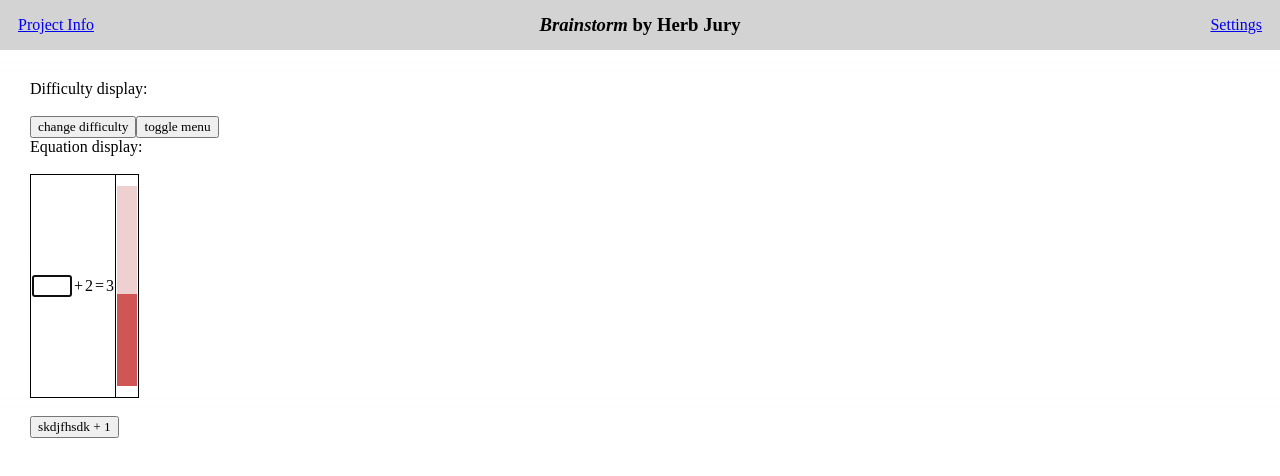
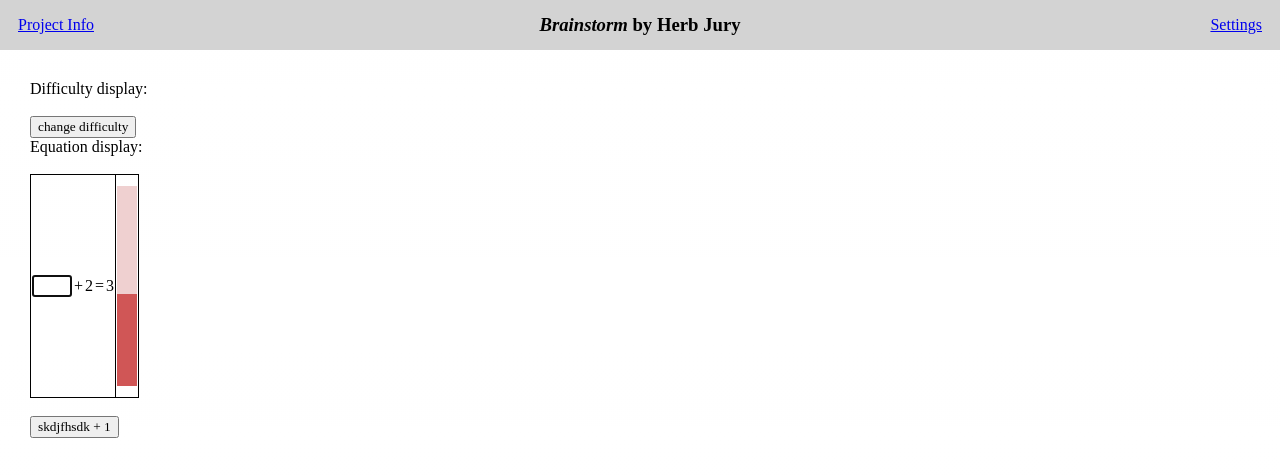
Before and after one commit to MrMugwump/BrainstormComp225, a Next.js app: page / in a window 1280 px wide. Shown: the top 476 px of the page. Built offline with nearby package versions, Linux system fonts and the light colour scheme.

Commit message:
Settings button opens settings menu

```diff
--- a/src/app/page.tsx
+++ b/src/app/page.tsx
@@ -3,6 +3,7 @@
 import Image from 'next/image'
 import React from 'react';
 import { useState } from 'react';
+import { Link } from 'react-router-dom';
 import TimerModule from './timer';
 import EquationDisplay from './equationDisplay';
 import SettingsModule from './settings';
@@ -37,7 +38,7 @@ export default function Home() {
                 <h3><i>Brainstorm</i> by Herb Jury</h3>
               </td>
               <td className="menuRightBox">
-              <a href='https://google.com/'>Settings</a>
+              <a href='#' onClick={ ()=>setActive(!isActive) }>Settings</a>
               </td>
             </tr>
           </tbody>
@@ -51,10 +52,6 @@ export default function Home() {
         isActive = {isActive}
         difficulty = {difficulty}/>
         <button className='button button2' onClick={()=>setDifficulty(1)}>change difficulty</button>
-        <button className='button button3' onClick={
-          ()=>setActive(!isActive)
-        }>toggle menu</button>
-
 
         <p>Equation display:</p>
         <br></br>
```
